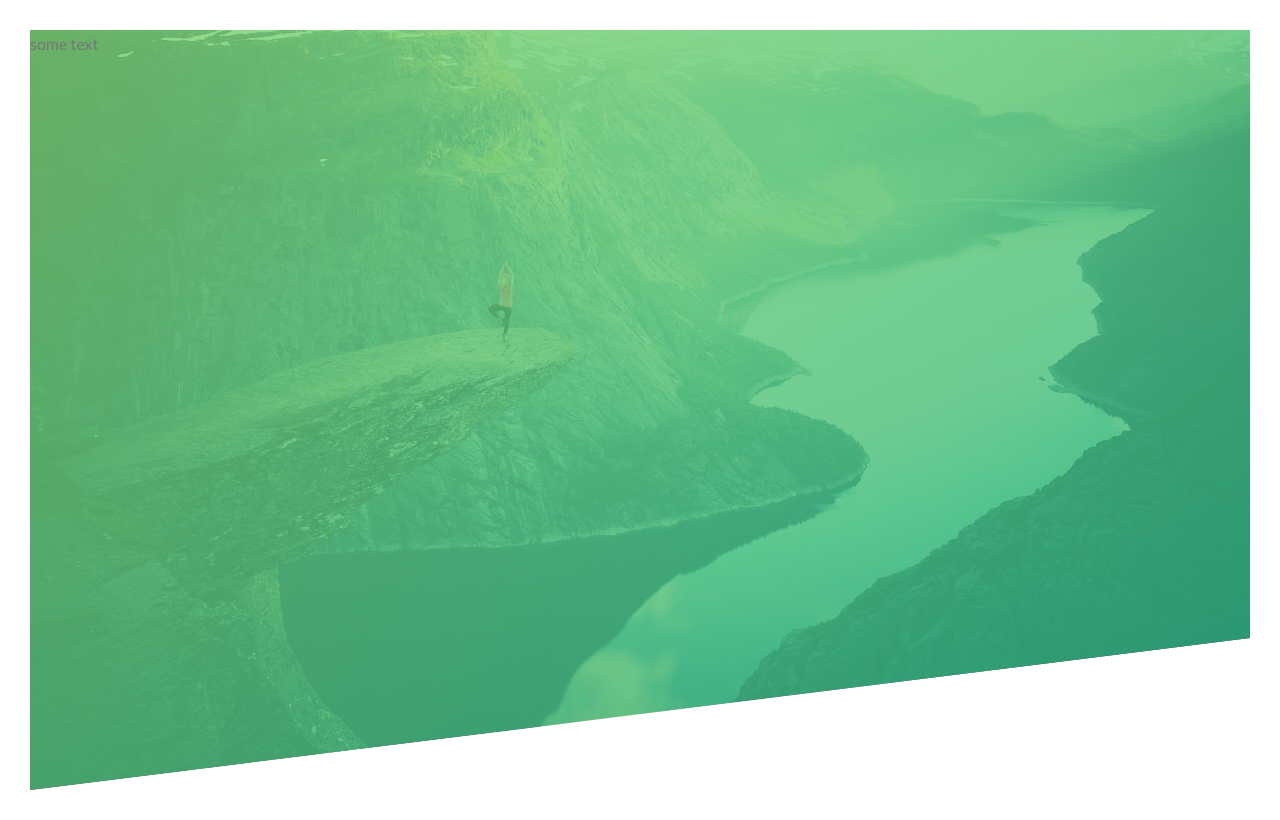
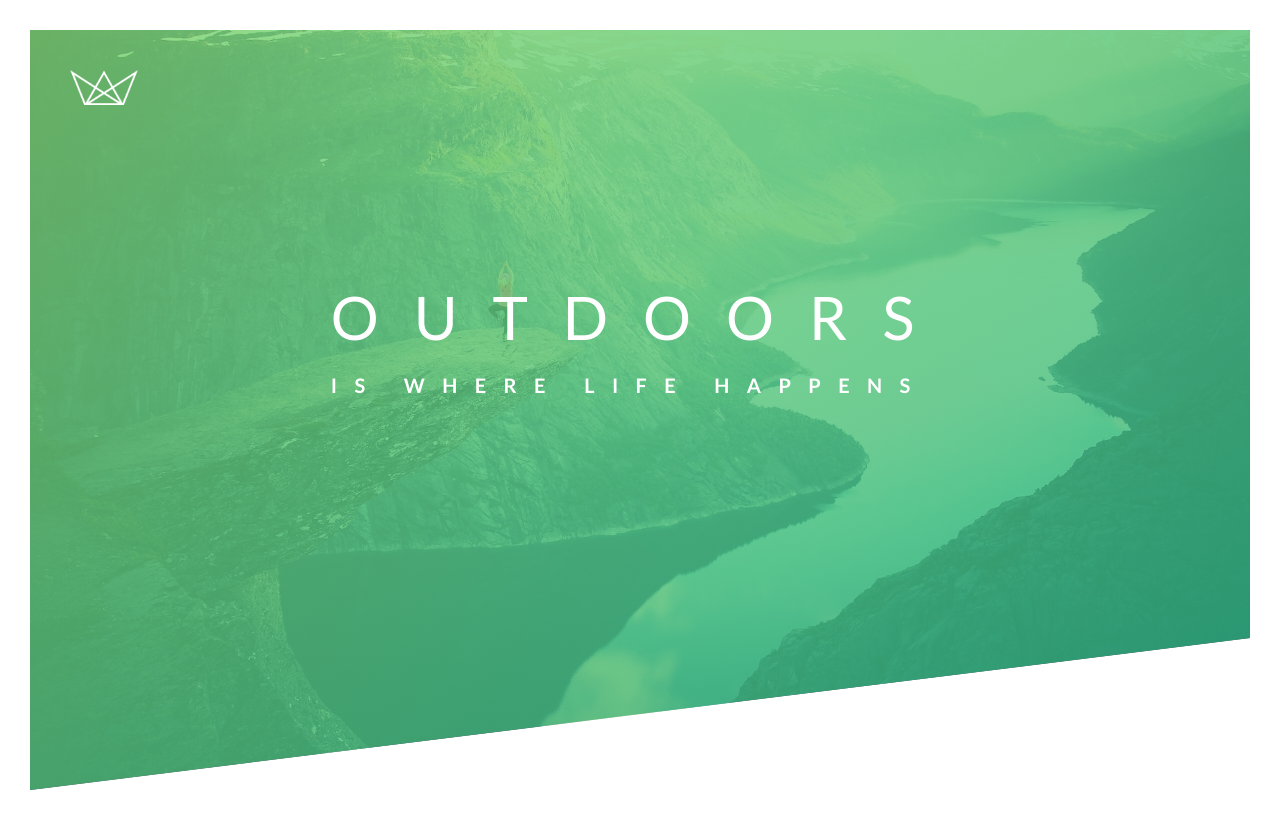
Before and after one commit to Nihal-Awad/Natrous, a plain HTML site: page index.html in a window 1280 px wide. Drawn offline with Linux system fonts and the light colour scheme.

Commit message:
add features to header

```diff
--- a/CSS/style.css
+++ b/CSS/style.css
@@ -30,4 +30,46 @@ body{
     background-size: cover;
     background-position: top;
     clip-path: polygon(0 0, 100% 0, 100% 80%, 0 100%);
+    position: relative;
 }
+
+.logo-box{
+    position: absolute;
+    top: 40px;
+    left: 40px;
+}
+
+.logo{
+    height: 35px;
+}
+
+.text-box{
+    position: absolute;
+    top:40%;
+    left:50%;
+    transform: translate(-50%,-50%);
+    -webkit-transform: translate(-50%,-50%);
+    -moz-transform: translate(-50%,-50%);
+    -ms-transform: translate(-50%,-50%);
+    -o-transform: translate(-50%,-50%);
+}
+
+.heading-primary{
+    color: #fff;
+    text-transform: uppercase;
+    font-weight: 400;
+}
+
+.heading-primary-main{
+    display: block;
+    font-size: 60px;
+    letter-spacing: 35px;
+}
+
+.heading-primary-sub{
+    display: block;
+    font-size: 20px;
+    letter-spacing: 17.4px;
+    font-weight: 700;
+
+}
--- a/index.html
+++ b/index.html
@@ -17,7 +17,21 @@
 </head>
 <body>
     <header class="header">
-        some text
+        <div class="logo-box">
+            <img src="img/logo-white.png" alt="natrous-logo" class="logo">
+        </div>
+
+        <div class="text-box">
+            <h1 class="heading-primary">
+                <span class="heading-primary-main">
+                    Outdoors
+                </span>
+                <span class="heading-primary-sub">
+                    is where life happens
+                </span>
+            </h1>
+        </div>
+
     </header>
 </body>
 </html>
```
